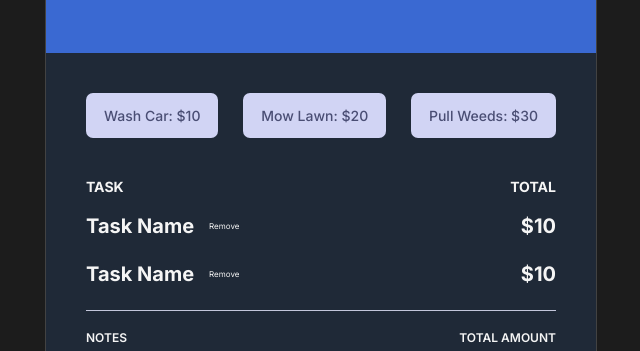
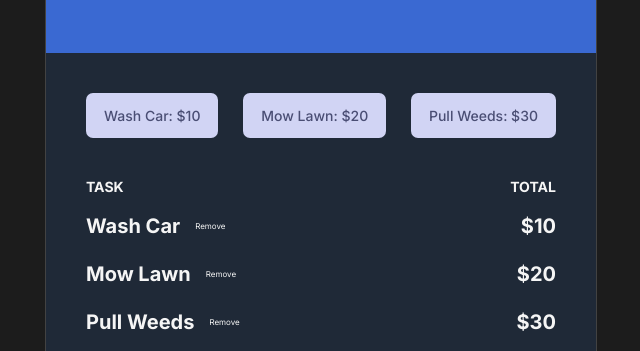
Before and after one commit to redirwin/invoice-creator, a plain HTML site: page index.html in a window 1280 px wide. Shown: the part 187-538 px from the top of the page, without its empty margins (319-959 px from the left). Drawn offline with Linux system fonts and the light colour scheme.

Commit message:
Successfully rendering task list from JS.

```diff
--- a/index.html
+++ b/index.html
@@ -33,20 +33,6 @@
             <h3>TOTAL</h3>
           </div>
           <ul id="task-list">
-            <li class="task">
-              <span class="task-name"
-                >Task Name
-                <span class="remove-task">Remove</span>
-              </span>
-              <span class="task-cost">$10</span>
-            </li>
-            <li class="task">
-              <span class="task-name"
-                >Task Name
-                <span class="remove-task">Remove</span>
-              </span>
-              <span class="task-cost">$10</span>
-            </li>
           </ul>
         </section>
 
@@ -68,5 +54,6 @@
         </button>
       </footer>
     </div>
+    <script src="index.js"></script>
   </body>
 </html>
--- a/index.js
+++ b/index.js
@@ -0,0 +1,30 @@
+let servicesRequested = [
+  {
+    name: "Wash Car",
+    cost: 10,
+  },
+  {
+    name: "Mow Lawn",
+    cost: 20,
+  },
+  {
+    name: "Pull Weeds",
+    cost: 30,
+  },
+];
+
+const taskList = document.querySelector("#task-list");
+
+renderTaskList()
+
+function renderTaskList() {
+  for (let i = 0; i < servicesRequested.length; i++) {
+    taskList.innerHTML += `<li class="task">
+        <span class="task-name"
+          >${servicesRequested[i].name}
+          <span class="remove-task">Remove</span>
+        </span>
+        <span class="task-cost">$${servicesRequested[i].cost}</span>
+      </li>`;
+  }
+}
```
